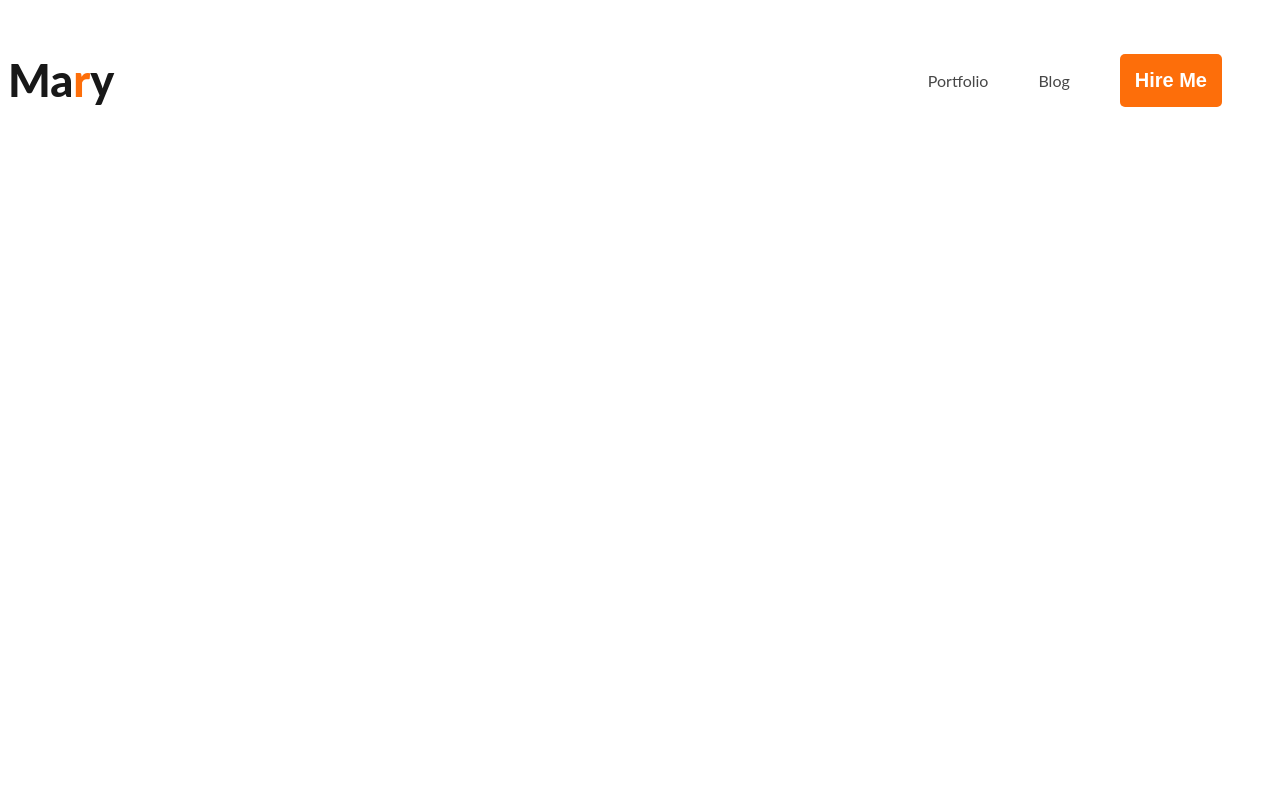
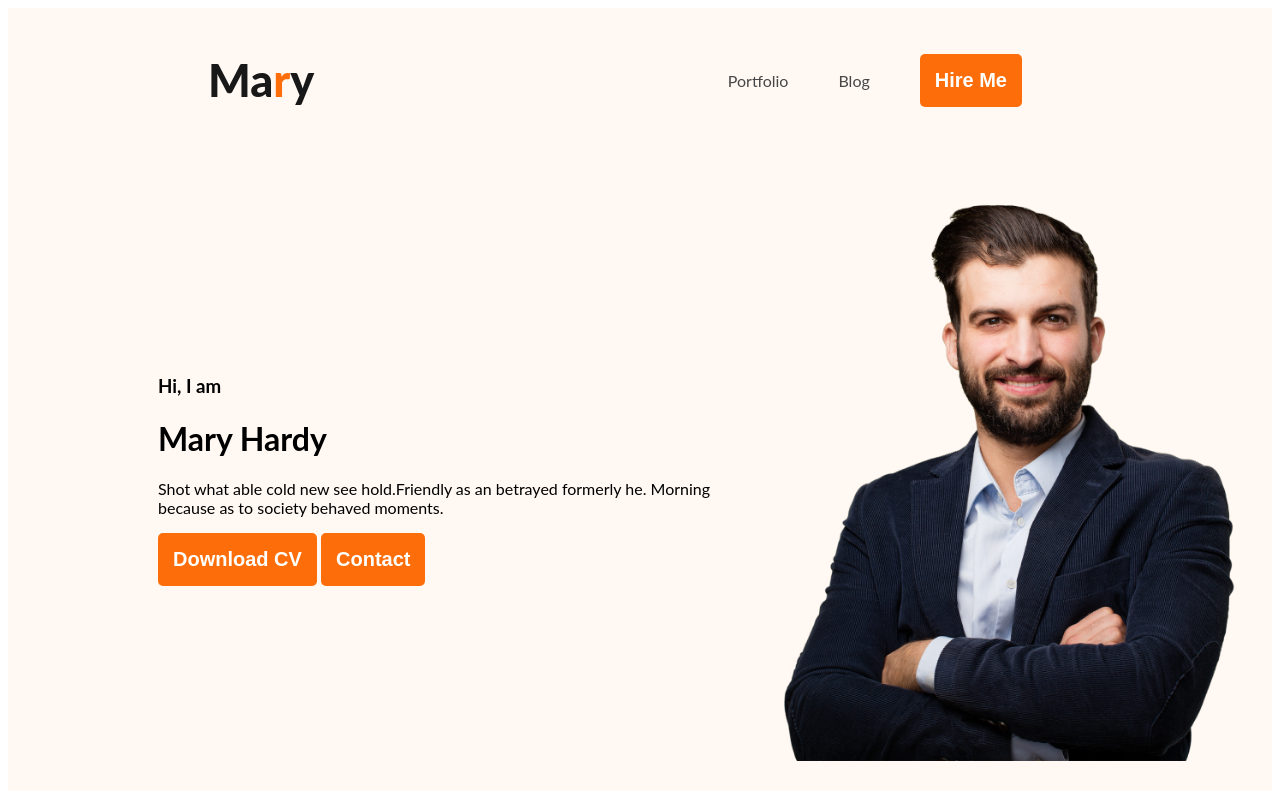
Before and after one commit to noushin1233/webdeveloper-portfolio, a plain HTML site: page index.html in a window 1280 px wide. Drawn offline with Linux system fonts and the light colour scheme.

Commit message:
banner content added

```diff
--- a/index.html
+++ b/index.html
@@ -10,7 +10,7 @@
     <link rel="stylesheet" href="styles/portfolio.css">
 </head>
 <body>
-    <header>
+    <header class="header">
         <nav>
             <h3 class="nav-title">Ma<span class="text-primary">r</span>y</h3>
             <ul>
@@ -20,6 +20,16 @@
             </ul>
 
         </nav>
+        <div class="banner">
+          <div class="banner-content">
+            <h3 class="banner-greeting">Hi, I am</h3>
+            <h1 class="banner-title">Mary Hardy</h1>
+            <p>Shot what able cold new see hold.Friendly as an betrayed formerly he. Morning because as to society behaved moments.</p>
+            <button class="btn-primary">Download CV</button>
+            <button class="btn-primary">Contact</button>
+          </div>
+          <img class="profile-pic" src="images/hardy.png" alt="">
+        </div>
 
     </header>
     <main>
--- a/styles/portfolio.css
+++ b/styles/portfolio.css
@@ -20,6 +20,7 @@ nav {
     display: flex;
     align-items: center;
     justify-content: space-between;
+    margin: 0px 200px;
 
 }
 .nav-title{
@@ -41,3 +42,15 @@ nav a{
     text-decoration: none;
     color: #474747;
 }
+.header{
+    background-color: #fff8f3;
+
+}
+.banner{
+    padding: 30px 30px 30px 150px;
+    display: flex;
+    align-items: center;
+}
+.banner .profile-pic{
+    width: 500px;
+}
```
